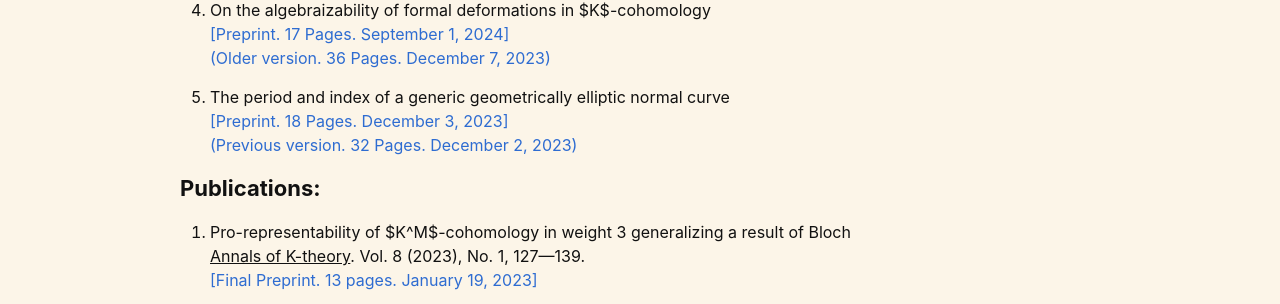
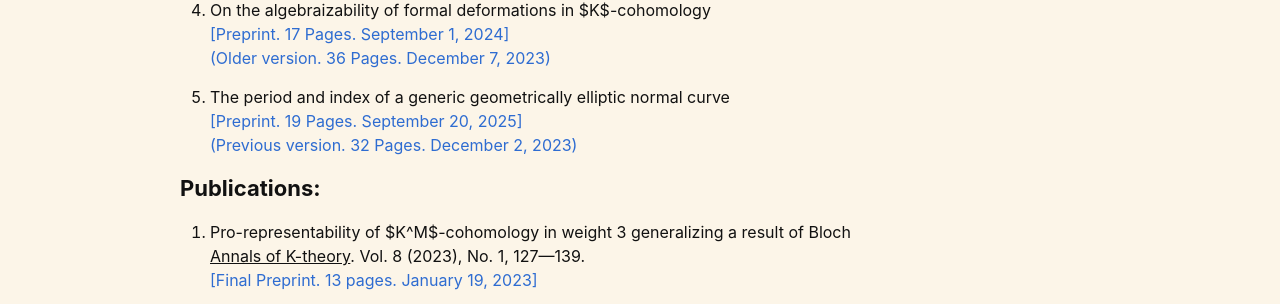
Before and after one commit to eoinmackall/eoinmackall.github.io, a Jekyll site: the page built from publications.markdown, in a window 1280 px wide. Shown: the part 508-812 px from the top of the page. Built offline with Jekyll 4.4.1, drawn with Linux system fonts in a browser that asks for light colours.

Commit message:
Preprint update

```diff
--- a/publications.markdown
+++ b/publications.markdown
@@ -27,7 +27,7 @@ For the final-final versions, it’s best to see the publisher’s copy.
 [(Older version. 36 Pages. December 7, 2023)](/files/papers/representable.pdf)
 
 5. The period and index of a generic geometrically elliptic normal curve
-[[Preprint. 18 Pages. December 3, 2023]](/files/papers/gengeom.pdf)
+[[Preprint. 19 Pages. September 20, 2025]](/files/papers/gengeom.pdf)
 [(Previous version. 32 Pages. December 2, 2023)](/files/papers/dhilb2.pdf)
 
 ### **Publications:**
```
Also changed, not shown: 1 other file.
